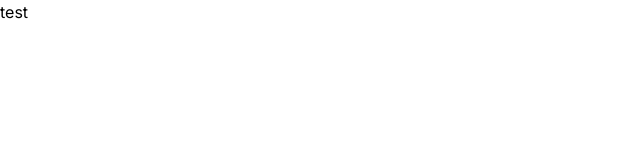
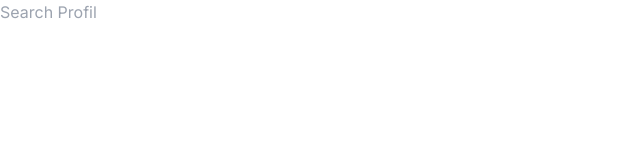
Before and after one commit to NassJs/FindToProfilGithub, a Next.js app in the folder project/: page / in a window 1280 px wide. Shown: the top 160 px of the page, without its empty margins (0-640 px from the left). Built offline with nearby package versions, Linux system fonts and the light colour scheme.

Commit message:
create component textfield

```diff
--- a/project/src/app/page.js
+++ b/project/src/app/page.js
@@ -1,7 +1,14 @@
+'use client';
+import { TextField } from "../component/Textfield"
+
 export default function Home() {
+
+  const handleEvent = (e) => {
+    console.log(e.target.value)
+  }
   return (
     <main>
-      <p> test </p>
+      <TextField placeholder="Search Profil" onChange={handleEvent} />
     </main>
   )
 }
--- /dev/null
+++ b/project/src/component/Textfield.jsx
@@ -0,0 +1,5 @@
+export const TextField = ({ placeholder, ref, className, onChange }) => {
+    return (
+        <input onChange={onChange} className={className} ref={ref} placeholder={placeholder} />
+    )
+}
```
Also changed, not shown: project/.eslintrc.json.
